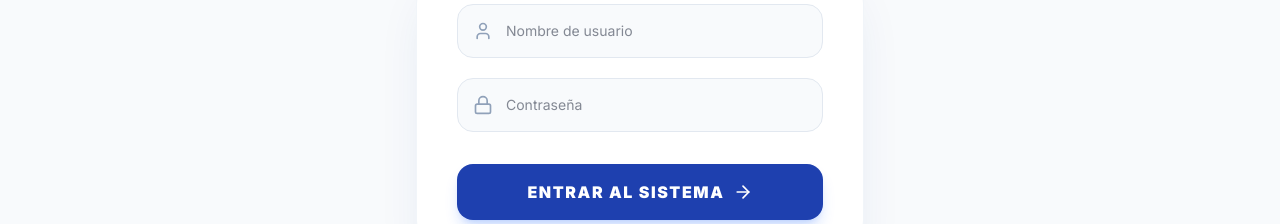
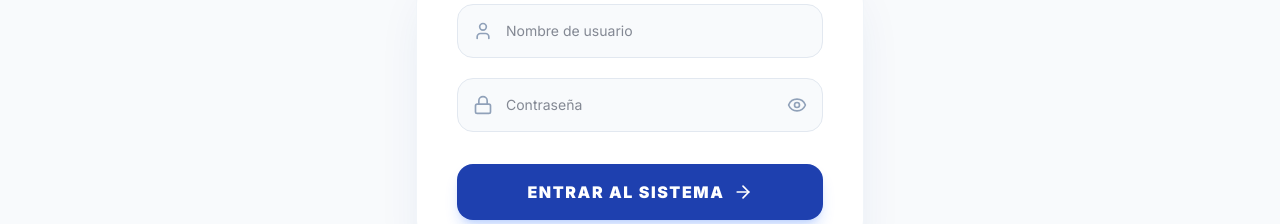
Before and after one commit to LizardCs/electronic-mantilla, a Next.js app: page /login in a window 1280 px wide. Shown: the part 369-593 px from the top of the page. Built offline with nearby package versions, Linux system fonts and the light colour scheme.

Commit message:
cambio de visualizacion en login

```diff
--- a/src/app/(auth)/login/page.tsx
+++ b/src/app/(auth)/login/page.tsx
@@ -2,11 +2,12 @@
 
 import { useState, useEffect, Suspense } from 'react';
 import { useRouter, useSearchParams } from 'next/navigation';
-import { Lock, User, Wrench, AlertCircle, CheckCircle2, ArrowRight } from 'lucide-react';
+import { Lock, User, Wrench, AlertCircle, CheckCircle2, ArrowRight, Eye, EyeOff } from 'lucide-react';
 
 function LoginForm() {
   const [user, setUser] = useState('');
   const [password, setPassword] = useState('');
+  const [showPassword, setShowPassword] = useState(false);
   const [loading, setLoading] = useState(false);
   const [error, setError] = useState('');
   const [successMsg, setSuccessMsg] = useState('');
@@ -80,6 +81,7 @@
         )}
 
         <form className="space-y-5" onSubmit={handleSubmit}>
+          {/* Campo Usuario */}
           <div className="relative group">
             <div className="absolute inset-y-0 left-0 pl-4 flex items-center pointer-events-none text-slate-400 group-focus-within:text-[#1e40af] transition-colors">
               <User size={20} />
@@ -95,19 +97,28 @@
             />
           </div>
 
+          {/* Campo Contraseña con botón de visibilidad */}
           <div className="relative group">
             <div className="absolute inset-y-0 left-0 pl-4 flex items-center pointer-events-none text-slate-400 group-focus-within:text-[#1e40af] transition-colors">
               <Lock size={20} />
             </div>
             <input
-              type="password"
+              type={showPassword ? "text" : "password"}
               required
               autoComplete="current-password"
-              className="block w-full pl-12 pr-4 py-4 bg-slate-50 border border-slate-200 rounded-2xl text-slate-900 text-sm focus:ring-2 focus:ring-[#fde68a] focus:border-[#1e40af] focus:bg-white outline-none transition-all"
+              className="block w-full pl-12 pr-12 py-4 bg-slate-50 border border-slate-200 rounded-2xl text-slate-900 text-sm focus:ring-2 focus:ring-[#fde68a] focus:border-[#1e40af] focus:bg-white outline-none transition-all"
               placeholder="Contraseña"
               value={password}
               onChange={(e) => setPassword(e.target.value)}
             />
+            {/* Botón para alternar visibilidad */}
+            <button
+              type="button"
+              onClick={() => setShowPassword(!showPassword)}
+              className="absolute inset-y-0 right-0 pr-4 flex items-center text-slate-400 hover:text-[#1e40af] transition-colors focus:outline-none"
+            >
+              {showPassword ? <EyeOff size={20} /> : <Eye size={20} />}
+            </button>
           </div>
 
           <button
```
